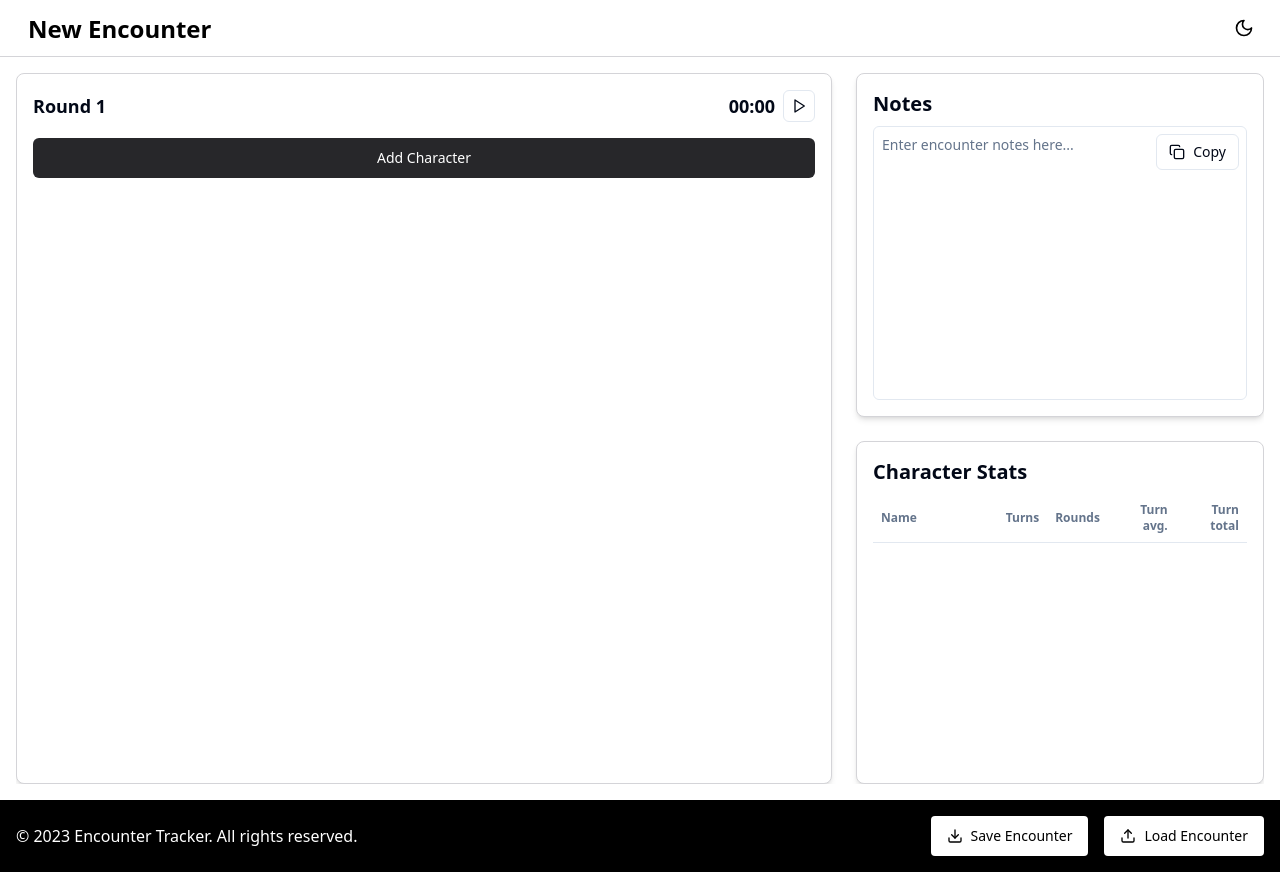
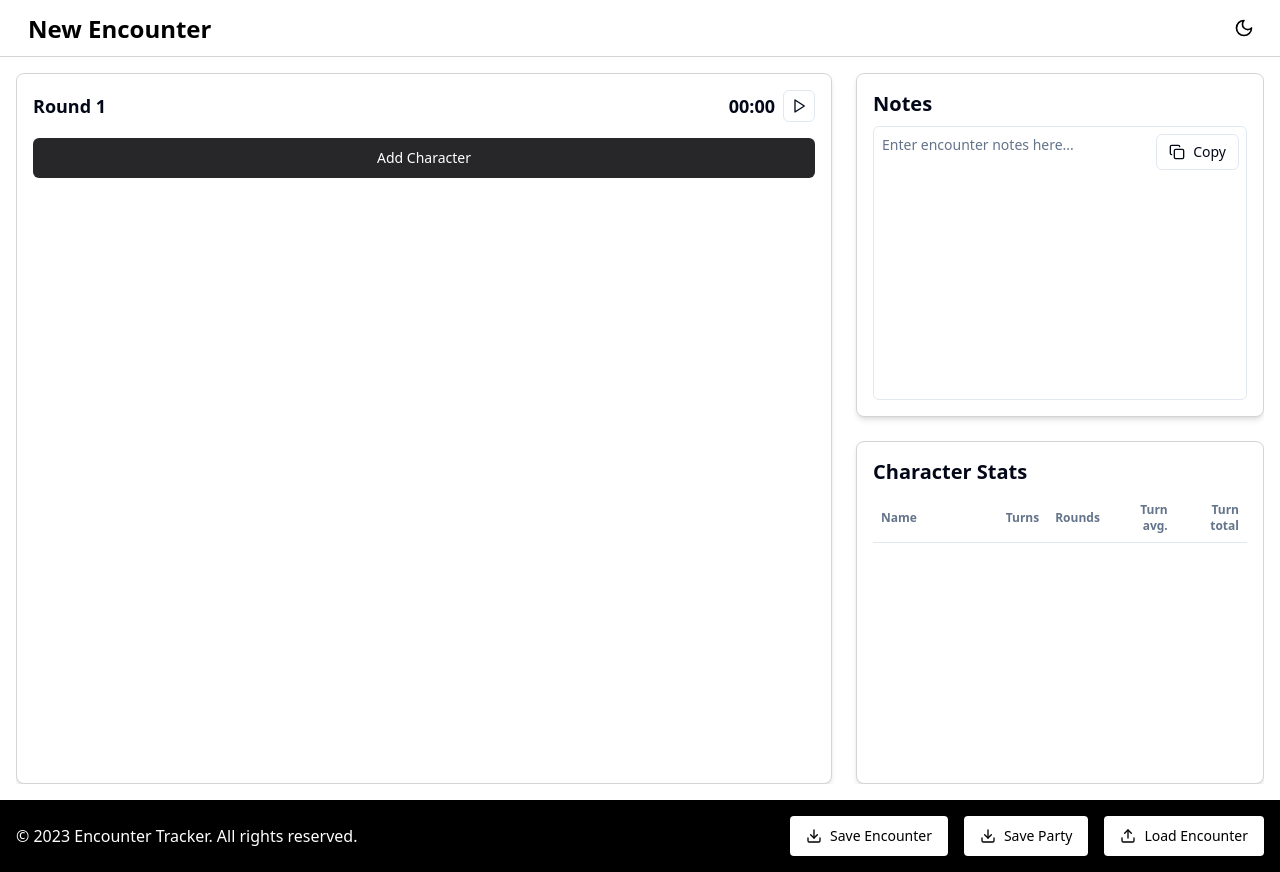
Before and after one commit to crfpr/encounter-chronicle-app, a React (Vite) app: page / in a window 1280 px wide. Built offline with nearby package versions, Linux system fonts and the light colour scheme.

Commit message:
Add "Save Party" button to footer
Implemented a new button labeled "Save Party" in the footer, mirroring the "Save Encounter" button in style. No additional functionality has been added at this time.
[skip gpt_engineer]

```diff
--- a/src/pages/Index.jsx
+++ b/src/pages/Index.jsx
@@ -198,6 +198,13 @@ const Index = () => {
                 <Download className="mr-2 h-4 w-4" />
                 Save Encounter
               </Button>
+              <Button onClick={() => {
+                console.log('Save Party clicked');
+                // Functionality to be added later
+              }} className="bg-white text-black px-4 py-2 rounded hover:bg-zinc-200 w-full sm:w-auto dark:bg-zinc-700 dark:text-white dark:hover:bg-zinc-600">
+                <Download className="mr-2 h-4 w-4" />
+                Save Party
+              </Button>
               <Button className="bg-white text-black px-4 py-2 rounded hover:bg-zinc-200 w-full sm:w-auto dark:bg-zinc-700 dark:text-white dark:hover:bg-zinc-600">
                 <label htmlFor="upload-encounter-data" className="cursor-pointer flex items-center justify-center w-full">
                   <Upload className="mr-2 h-4 w-4" />
```
